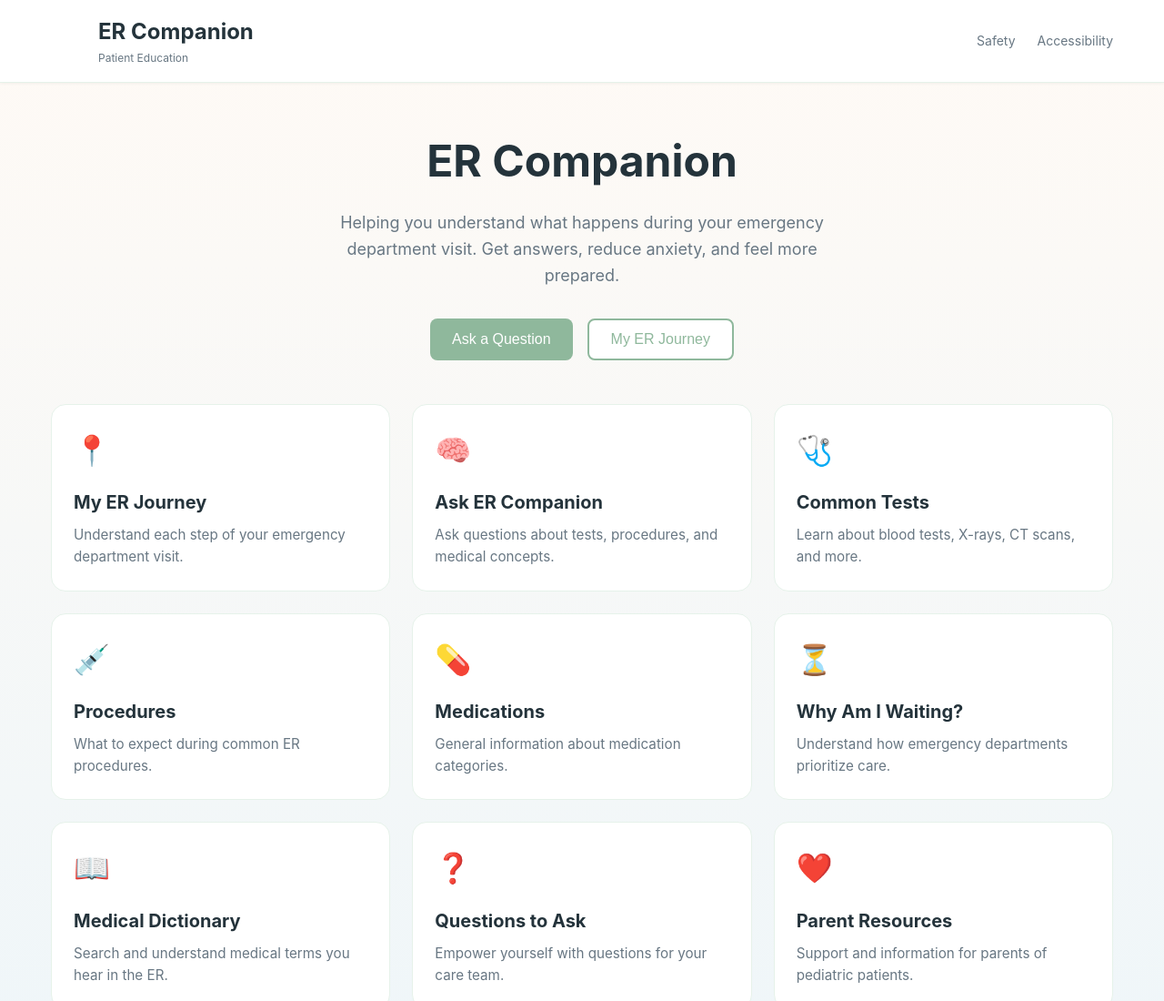
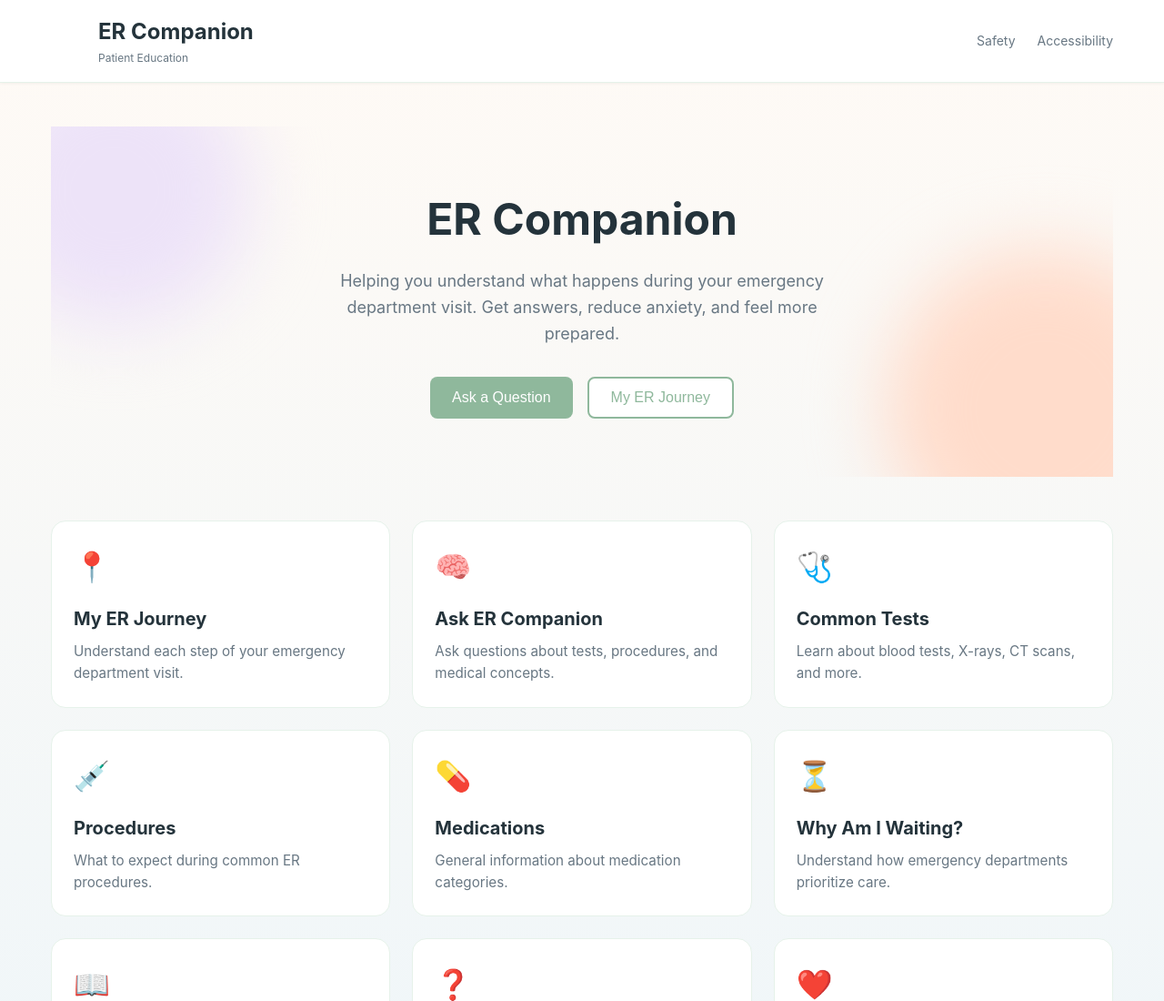
Before and after one commit to aashniamber/erproject, a plain HTML site: page index.html in a window 1280 px wide. Shown: the top 1100 px of the page at 91% size. Drawn offline with Linux system fonts and the light colour scheme.

Commit message:
Update index.html

```diff
--- a/index.html
+++ b/index.html
@@ -127,6 +127,37 @@
         }
 
         /* Hero */
+
+        .hero {
+    position: relative;
+    overflow: hidden;
+    padding: 4rem 1rem;
+}
+
+.hero::before,
+.hero::after {
+    content: "";
+    position: absolute;
+    border-radius: 50%;
+    filter: blur(40px);
+    z-index: -1;
+}
+
+.hero::before {
+    width: 300px;
+    height: 300px;
+    background: var(--lavender);
+    top: -80px;
+    left: -80px;
+}
+
+.hero::after {
+    width: 350px;
+    height: 350px;
+    background: var(--peach);
+    bottom: -100px;
+    right: -100px;
+}
         .hero {
             text-align: center;
             margin-bottom: 3rem;
```
